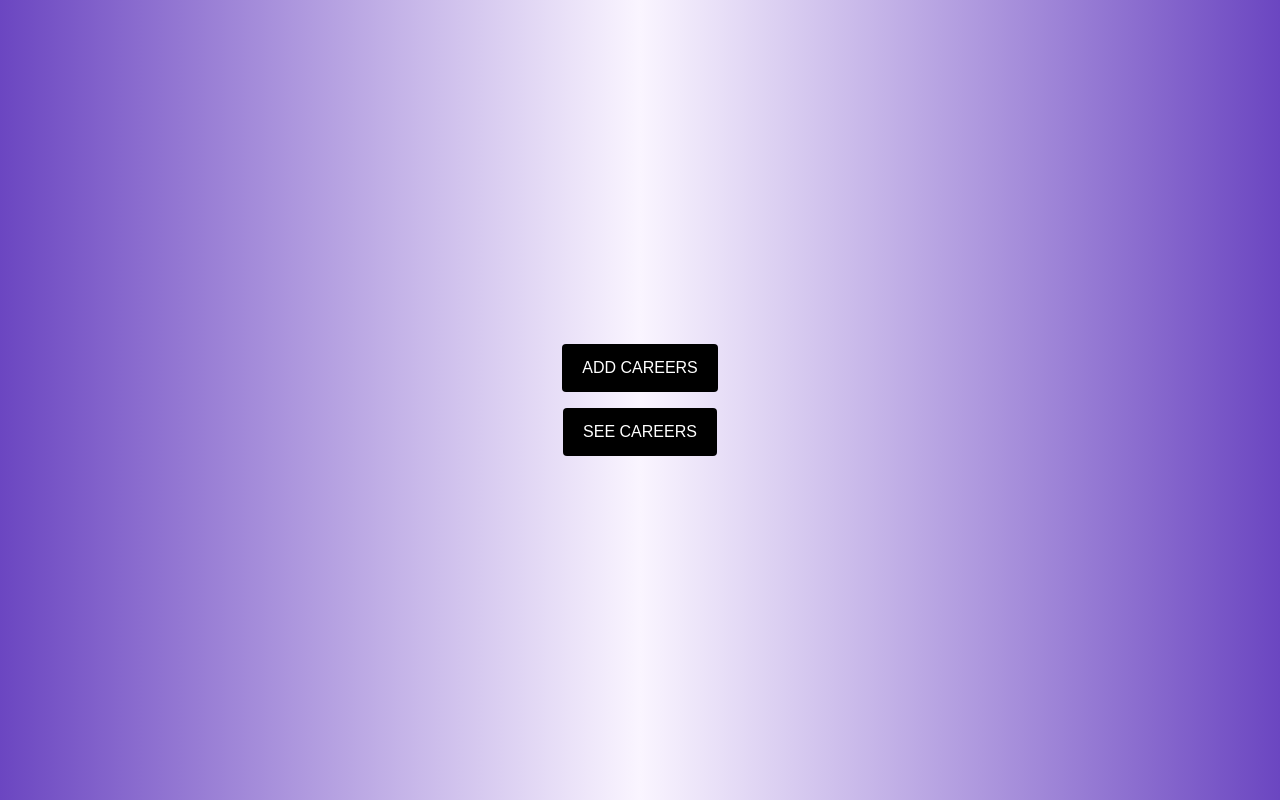
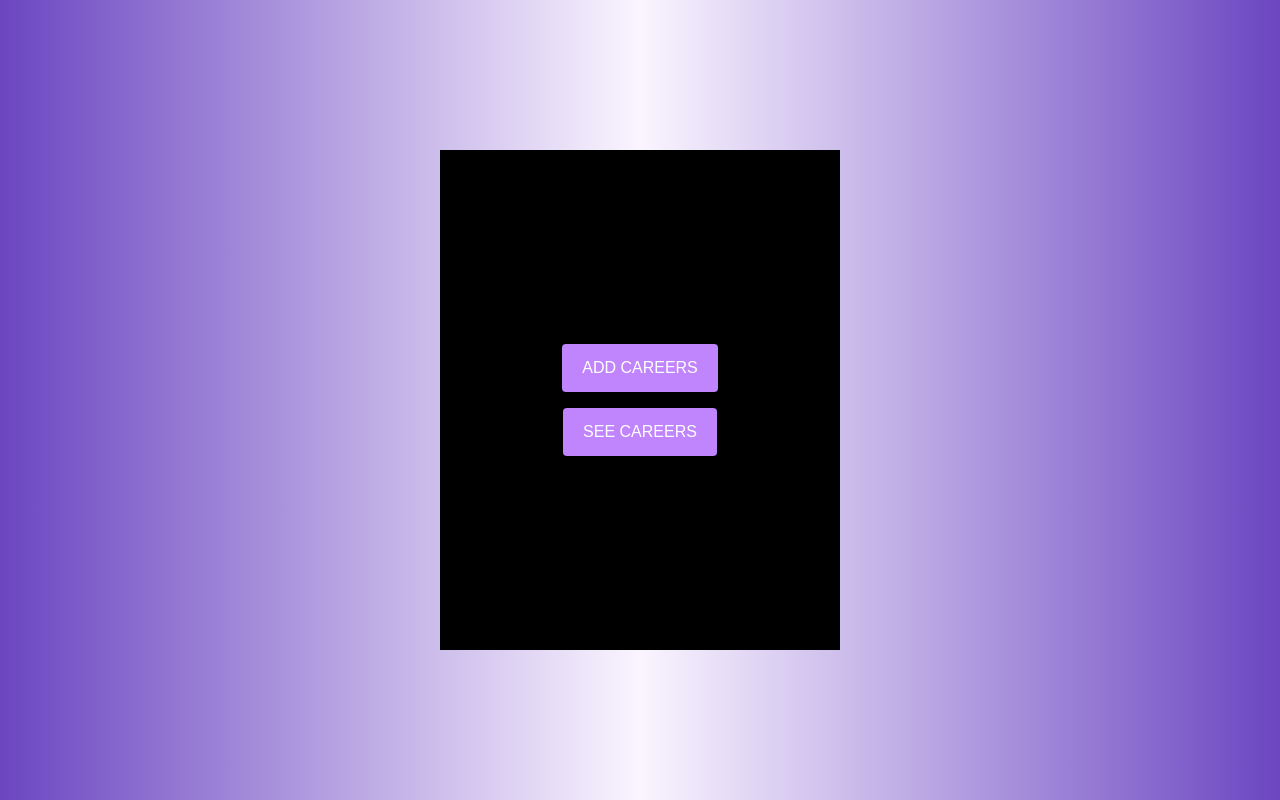
Before and after one commit to SPLkavinga/AsipiyaSoft-Website, a React (Vite) app in the folder Frontend/: page /Landingpage in a window 1280 px wide. Built offline with nearby package versions, Linux system fonts and the light colour scheme.

Commit message:
i have update the ui of landingpage in admin side

```diff
--- a/Frontend/src/Admin/Landingpage.jsx
+++ b/Frontend/src/Admin/Landingpage.jsx
@@ -2,12 +2,18 @@ import { Link } from "react-router-dom";
 
 function Landingpage() {
   return (
-    <>
-      <div className="flex flex-col items-center justify-center h-screen bg-gradient-to-r from-purple-500 via-purple-50 to-purple-500">
-        <Link className="px-5 py-3 mb-4 text-center text-white bg-black rounded" to="/AddCareers">ADD CAREERS</Link>
-        <Link className="px-5 py-3 text-center text-white bg-black rounded" to="/ShowCareer">SEE CAREERS</Link>
+    <div className="flex items-center justify-center h-screen bg-gradient-to-r from-purple-500 via-purple-50 to-purple-500">
+      <div className="flex flex-col items-center justify-center bg-black w-[400px] h-[500px]">
+        {/* First Button */}
+        <Link className="block px-5 py-3 mb-4 text-white bg-purple-400 rounded hover:bg-purple-300" to="/AddCareers">
+          ADD CAREERS
+        </Link>
+        {/* Second Button */}
+        <Link className="block px-5 py-3 text-white bg-purple-400 rounded hover:bg-purple-300" to="/ShowCareer">
+          SEE CAREERS
+        </Link>
       </div>
-    </>
+    </div>
   );
 }
 
```
